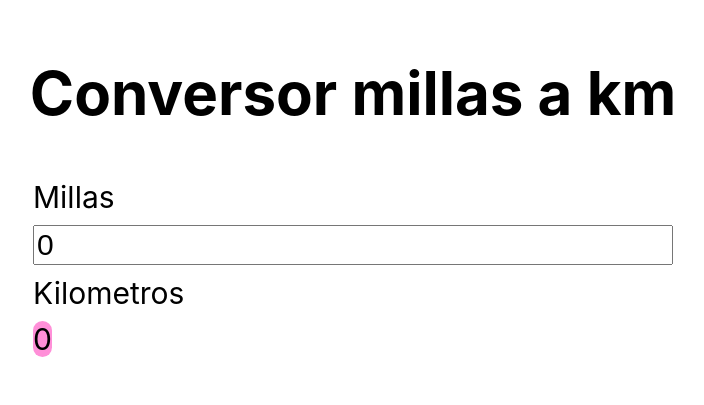
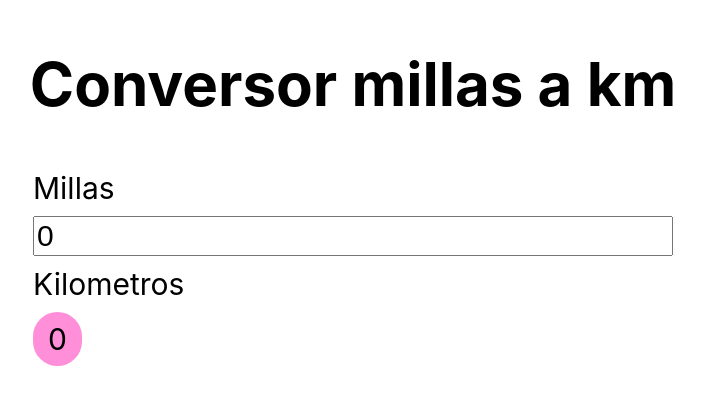
Before and after one commit to JuanCaceffo/Conversor_React, a React (Create React App) app: page / in a window 1280 px wide. Shown: the part 193-598 px from the top of the page, without its empty margins (287-991 px from the left). Built offline with nearby package versions, Linux system fonts and the light colour scheme.

Commit message:
cambios de stilo

```diff
--- a/package.json
+++ b/package.json
@@ -3,7 +3,10 @@
   "version": "0.1.0",
   "private": true,
   "dependencies": {
+    "@emotion/react": "^11.11.1",
+    "@emotion/styled": "^11.11.0",
     "@material-ui/core": "^4.12.4",
+    "@mui/material": "^5.14.4",
     "@testing-library/jest-dom": "^5.17.0",
     "@testing-library/react": "^13.4.0",
     "@testing-library/user-event": "^13.5.0",
--- a/src/App.css
+++ b/src/App.css
@@ -26,6 +26,7 @@
   gap: 10px 0;
 }
 .form-NumberKm{
+  padding: 0.3em 0.5em;
   background-color: var(--Light--Pink);
   border-radius: 30px;
 }
--- a/src/App.js
+++ b/src/App.js
@@ -1,4 +1,3 @@
-import logo from './logo.svg';
 import './App.css';
 import { Convert } from './componentes/Convert';
 
```
Also changed, not shown: 1 other file (tests, documents, lock files or other folders).
